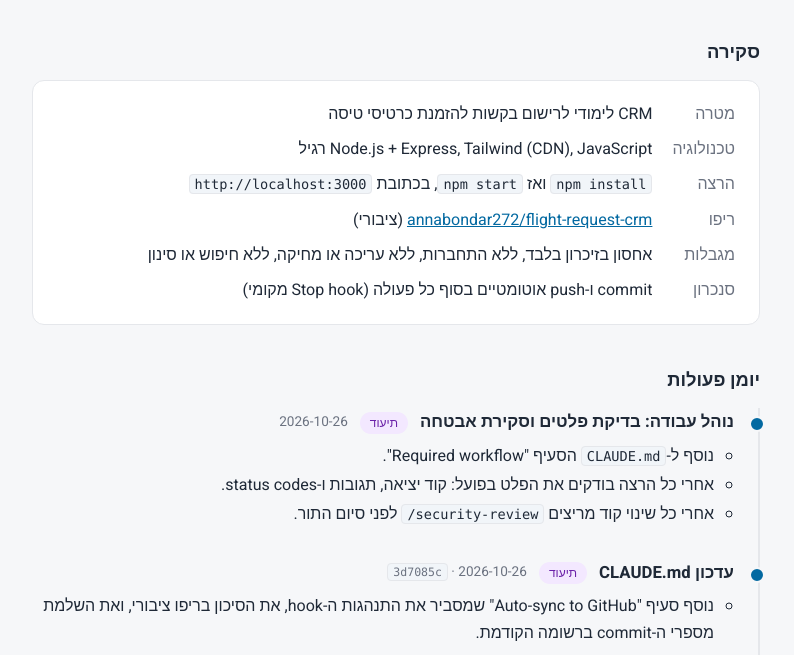
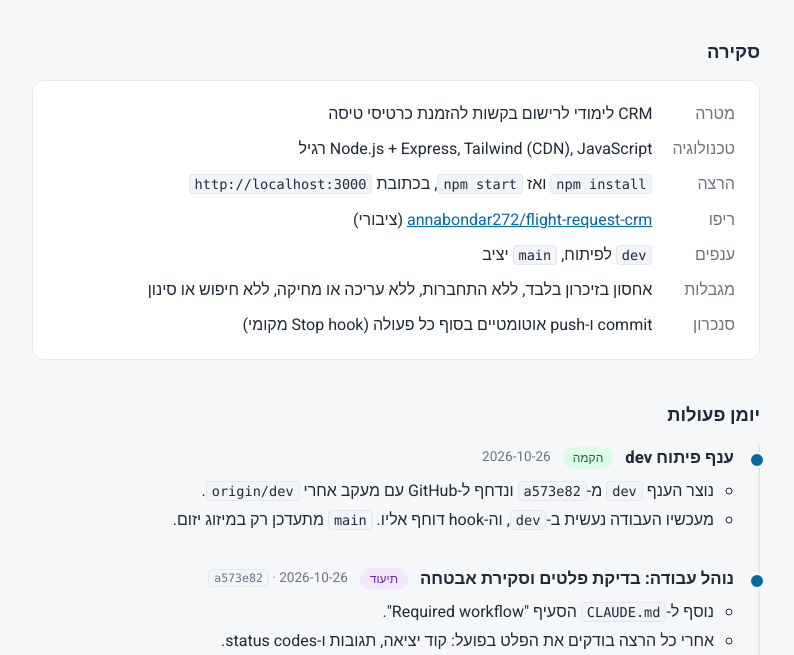
Before and after one commit to annabondar272/flight-request-crm, a website: page project-memory/index.html in a window 1280 px wide. Shown: the part 122-777 px from the top of the page, without its empty margins (244-1038 px from the left). Drawn offline with Linux system fonts and the light colour scheme.

Commit message:
Auto-sync: 2026-10-26 12:32
Changed: CLAUDE.md project-memory/index.html

```diff
--- a/project-memory/index.html
+++ b/project-memory/index.html
@@ -96,6 +96,8 @@
       <dd><code>npm install</code> ואז <code>npm start</code>, בכתובת <code>http://localhost:3000</code></dd>
       <dt>ריפו</dt>
       <dd><a href="https://github.com/annabondar272/flight-request-crm">annabondar272/flight-request-crm</a> (ציבורי)</dd>
+      <dt>ענפים</dt>
+      <dd><code>dev</code> לפיתוח, <code>main</code> יציב</dd>
       <dt>מגבלות</dt>
       <dd>אחסון בזיכרון בלבד, ללא התחברות, ללא עריכה או מחיקה, ללא חיפוש או סינון</dd>
       <dt>סנכרון</dt>
@@ -119,9 +121,21 @@
 
     <li class="entry">
       <div class="entry-head">
+        <h3>ענף פיתוח dev</h3>
+        <span class="tag setup">הקמה</span>
+        <span class="meta">2026-10-26</span>
+      </div>
+      <ul>
+        <li>נוצר הענף <code>dev</code> מ-<code>a573e82</code> ונדחף ל-GitHub עם מעקב אחרי <code>origin/dev</code>.</li>
+        <li>מעכשיו העבודה נעשית ב-<code>dev</code>, וה-hook דוחף אליו. <code>main</code> מתעדכן רק במיזוג יזום.</li>
+      </ul>
+    </li>
+
+    <li class="entry">
+      <div class="entry-head">
         <h3>נוהל עבודה: בדיקת פלטים וסקירת אבטחה</h3>
         <span class="tag docs">תיעוד</span>
-        <span class="meta">2026-10-26</span>
+        <span class="meta">2026-10-26 · <code>a573e82</code></span>
       </div>
       <ul>
         <li>נוסף ל-<code>CLAUDE.md</code> הסעיף "Required workflow".</li>
```
Also changed, not shown: CLAUDE.md (+7 -1 lines).
